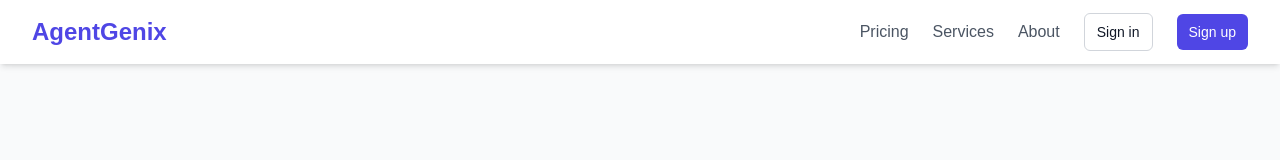
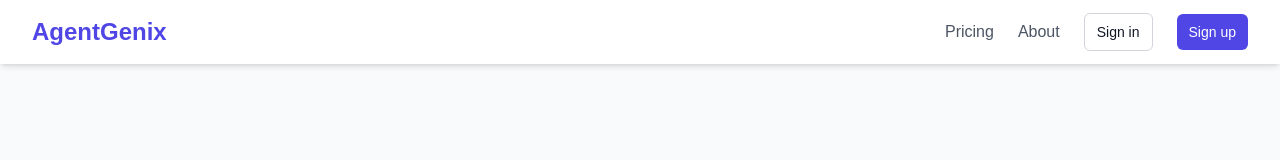
Before and after one commit to ChandraKasturi/newagent, a Next.js app: page /sign-in in a window 1280 px wide. Shown: the top 160 px of the page. Built offline with nearby package versions, Linux system fonts and the light colour scheme.

Commit message:
Removed Services

```diff
--- a/app/components/Heros.js
+++ b/app/components/Heros.js
@@ -57,10 +57,10 @@ const HeroSection = () => {
       ctaText: "Coming on December 17th!",
     },
     {
-      title: "Date Assistant",
+      title: "Persona Builder",
       description: "Decode the person you're dating! Persona Builder gathers public information to create a profile of your partner, helping you understand them better and build stronger connections.",
       image: "/images/persona-builder.png",
-      //ctaText: "Try Date Assistant",
+      //ctaText: "Try Persona Builder",
       ctaText: "Coming on January 15th!",
     }
 
--- a/app/components/Navbar.js
+++ b/app/components/Navbar.js
@@ -224,13 +224,13 @@ const Navbar = () => {
                 >
                   Pricing
                 </button>
-                <button
+                {/* <button
                   onClick={() => scrollToSection('services')}
                   className="text-gray-600 hover:text-gray-900 font-medium"
                 >
 
                   Services
-                </button>
+                </button> */}
                 <button
                   onClick={() => scrollToSection('about')}
                   className="text-gray-600 hover:text-gray-900 font-medium"
--- a/app/page.js
+++ b/app/page.js
@@ -15,9 +15,9 @@ const page = () => {
 <div id="pricing">
   <Pricing />
 </div>
-<div id="services">
+{/* <div id="services">
   <Services />
-</div>
+</div>  */}
 <div id="about">
   <About />
 </div>
```
